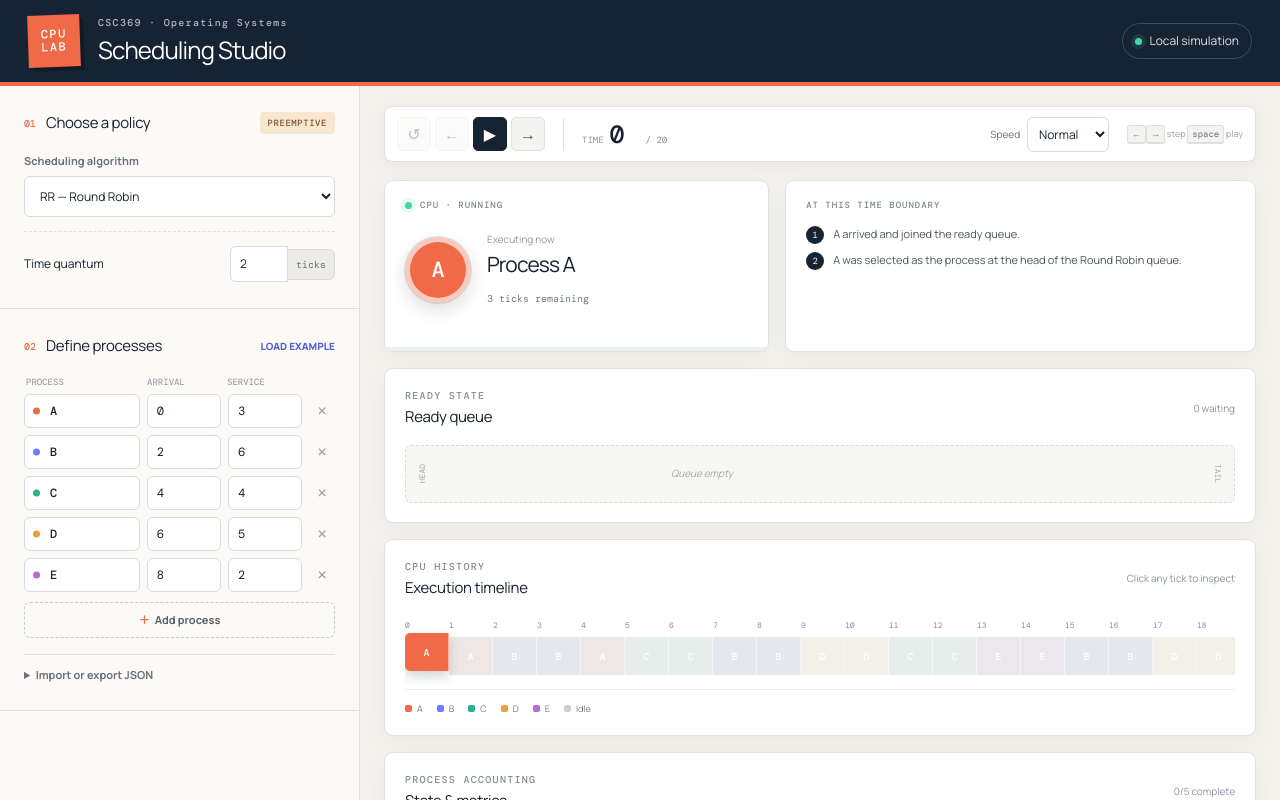
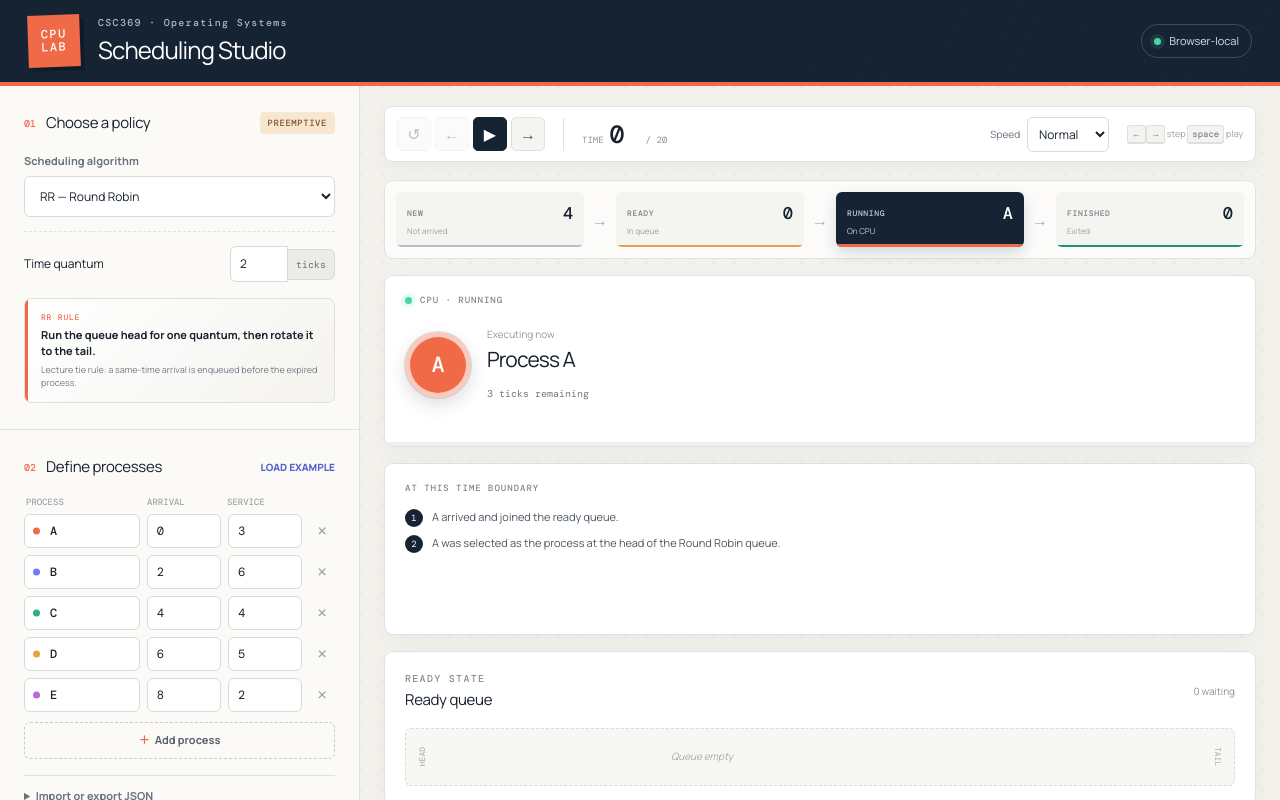
Before and after one commit to anshag01/csc369-scheduling-studio, a Next.js app: page / in a window 1280 px wide. Shown: the top 800 px of the page. Built offline with nearby package versions, Linux system fonts and the light colour scheme.

Commit message:
Refine scheduling studio visuals and verification

```diff
--- a/app/SchedulingLab.tsx
+++ b/app/SchedulingLab.tsx
@@ -18,6 +18,29 @@ const algorithms: Record<Algorithm, { name: string; short: string; preemptive: b
   stcf: { name: "Shortest Time to Completion First", short: "STCF", preemptive: true },
   rr: { name: "Round Robin", short: "RR", preemptive: true },
   mlfq: { name: "Multilevel Feedback Queue", short: "MLFQ", preemptive: true },
+};
+
+const algorithmGuidance: Record<Algorithm, { rule: string; detail: string }> = {
+  fcfs: {
+    rule: "Run the head of the FIFO queue until it finishes.",
+    detail: "A running process is never displaced by a later arrival.",
+  },
+  sjf: {
+    rule: "When the CPU is free, choose the shortest ready job.",
+    detail: "This version is non-preemptive and uses the original service time.",
+  },
+  stcf: {
+    rule: "Keep the process with the shortest remaining time on the CPU.",
+    detail: "A strictly shorter arrival preempts the running process.",
+  },
+  rr: {
+    rule: "Run the queue head for one quantum, then rotate it to the tail.",
+    detail: "Lecture tie rule: a same-time arrival is enqueued before the expired process.",
+  },
+  mlfq: {
+    rule: "Always run the highest-priority non-empty queue.",
+    detail: "An unfinished process that uses its full quantum moves down one level.",
+  },
 };
 
 function wholeNumber(value: string, minimum: number) {
@@ -96,13 +119,18 @@ export default function SchedulingLab() {
 
   const runningProcess = snapshot?.running ? processById.get(snapshot.running) : null;
   const completedCount = snapshot?.processes.filter((process) => process.state === "finished").length ?? 0;
+  const newCount = snapshot?.processes.filter((process) => process.state === "new").length ?? 0;
+  const readyCount = snapshot?.processes.filter((process) => process.state === "ready").length ?? 0;
 
   return (
     <main className="app-shell">
       <header className="topbar">
         <div className="brand-mark" aria-hidden="true"><span>CPU</span><span>LAB</span></div>
         <div className="brand-copy"><p className="eyebrow">CSC369 · Operating Systems</p><h1>Scheduling Studio</h1></div>
-        <div className="local-badge"><span className="status-dot" />Local simulation</div>
+        <div className="scope-badges">
+          <span>1 CPU</span><span>Discrete time</span>
+          <div className="local-badge"><span className="status-dot" />Browser-local</div>
+        </div>
       </header>
 
       <div className="workspace">
@@ -118,6 +146,11 @@ export default function SchedulingLab() {
             </select>
             {algorithm === "rr" && <div className="inline-setting"><label htmlFor="quantum">Time quantum</label><div className="number-with-unit"><input id="quantum" type="number" min="1" value={quantum} onChange={(event) => setQuantum(wholeNumber(event.target.value, 1))} /><span>ticks</span></div></div>}
             {algorithm === "mlfq" && <div className="mlfq-settings"><p className="field-label">Quantum per priority queue</p>{mlfqQuanta.map((value, index) => <label key={index}>Q{index}<input type="number" min="1" value={value} onChange={(event) => setMlfqQuanta((current) => current.map((item, itemIndex) => itemIndex === index ? wholeNumber(event.target.value, 1) : item))} /><span>ticks</span></label>)}</div>}
+            <div className="policy-note">
+              <span>{algorithms[algorithm].short} rule</span>
+              <strong>{algorithmGuidance[algorithm].rule}</strong>
+              <p>{algorithmGuidance[algorithm].detail}</p>
+            </div>
           </section>
 
           <section className="panel-section process-section">
@@ -143,24 +176,33 @@ export default function SchedulingLab() {
               <button className="play-button" onClick={() => { if (step >= lastStep) setStep(0); setPlaying((current) => !current); }} disabled={!snapshot} aria-label={playing ? "Pause simulation" : "Play simulation"}>{playing ? "Ⅱ" : "▶"}</button>
               <button onClick={() => setStep((current) => Math.min(lastStep, current + 1))} disabled={!snapshot || step === lastStep} aria-label="Next time step">→</button>
             </div>
-            <div className="time-readout"><span>TIME</span><strong>{snapshot?.time ?? "—"}</strong><span>/ {lastStep}</span></div>
+            <div className="time-readout"><span>TIME</span><strong data-testid="time-value">{snapshot?.time ?? "—"}</strong><span>/ {lastStep}</span></div>
             <label className="speed-control">Speed<select value={speed} onChange={(event) => setSpeed(Number(event.target.value))}><option value="1400">Slow</option><option value="800">Normal</option><option value="400">Fast</option></select></label>
             <div className="keyboard-hint"><kbd>←</kbd><kbd>→</kbd> step <kbd>space</kbd> play</div>
           </div>
 
           {!snapshot ? <div className="empty-state"><span>!</span><h2>Check the scenario</h2><p>{validationError}</p></div> : <>
+            <section className="state-flow" aria-label="Process lifecycle summary" data-testid="state-flow">
+              <div className="flow-node"><span>NEW</span><strong>{newCount}</strong><small>Not arrived</small></div>
+              <i aria-hidden="true">→</i>
+              <div className="flow-node ready-node"><span>READY</span><strong>{readyCount}</strong><small>In queue</small></div>
+              <i aria-hidden="true">→</i>
+              <div className={`flow-node running-node ${snapshot.running ? "active" : ""}`}><span>RUNNING</span><strong>{snapshot.running ?? "—"}</strong><small>On CPU</small></div>
+              <i aria-hidden="true">→</i>
+              <div className="flow-node finished-node"><span>FINISHED</span><strong>{completedCount}</strong><small>Exited</small></div>
+            </section>
             <div className="status-grid">
               <article className="cpu-card"><div className="card-label"><span className="live-dot" />CPU · RUNNING</div>
                 {runningProcess ? <div className="running-content"><div className="process-orb" style={{ background: runningProcess.color }}>{runningProcess.id}</div><div><p>Executing now</p><h2>Process {runningProcess.id}</h2><span>{snapshot.runningRemaining} tick{snapshot.runningRemaining === 1 ? "" : "s"} remaining{algorithm === "mlfq" ? ` · Q${snapshot.runningQueueLevel}` : ""}</span></div></div> : <div className="idle-content"><div className="process-orb idle">—</div><div><p>Nothing dispatched</p><h2>CPU idle</h2><span>Waiting for work</span></div></div>}
                 <div className="cpu-progress"><span style={{ width: runningProcess ? `${((runningProcess.serviceTime - (snapshot.runningRemaining ?? 0)) / runningProcess.serviceTime) * 100}%` : "0%", background: runningProcess?.color }} /></div>
               </article>
-              <article className="event-card"><div className="card-label">AT THIS TIME BOUNDARY</div><div className="event-list">{snapshot.events.length ? snapshot.events.map((event, index) => <p key={index}><span>{index + 1}</span>{event}</p>) : <p className="muted-event">No scheduling decision was needed.</p>}</div></article>
+              <article className="event-card"><div className="card-label">AT THIS TIME BOUNDARY</div><div className="event-list" data-testid="event-list">{snapshot.events.length ? snapshot.events.map((event, index) => <p key={index}><span>{index + 1}</span>{event}</p>) : <p className="muted-event">No scheduling decision was needed.</p>}</div></article>
             </div>
 
             <section className="queue-section card-surface"><div className="card-title-row"><div><p className="eyebrow">READY STATE</p><h2>{algorithm === "mlfq" ? "Priority queues" : "Ready queue"}</h2></div><span>{snapshot.readyQueues.flat().length} waiting</span></div>
               <div className={algorithm === "mlfq" ? "multi-queues" : "single-queue"}>{snapshot.readyQueues.map((queue, queueIndex) => <div className="queue-row" key={queueIndex}>
                 {algorithm === "mlfq" && <div className="queue-label"><strong>Q{queueIndex}</strong><span>{queueIndex === 0 ? "Highest" : queueIndex === snapshot.readyQueues.length - 1 ? "Lowest" : "Medium"} priority · q={mlfqQuanta[queueIndex]}</span></div>}
-                <div className="queue-track"><span className="queue-head">HEAD</span>{queue.length === 0 ? <span className="empty-queue">Queue empty</span> : queue.map((id, index) => { const process = processById.get(id)!; return <div className="queue-chip" key={`${id}-${index}`} style={{ "--process-color": process.color } as React.CSSProperties}><strong>{id}</strong><span>{snapshot.processes.find((item) => item.id === id)?.remainingTime} left</span></div>; })}<span className="queue-tail">TAIL</span></div>
+                <div className="queue-track" data-testid={`ready-queue-${queueIndex}`}><span className="queue-head">HEAD</span>{queue.length === 0 ? <span className="empty-queue">Queue empty</span> : queue.map((id, index) => { const process = processById.get(id)!; return <div className="queue-chip" key={`${id}-${index}`} style={{ "--process-color": process.color } as React.CSSProperties}><strong>{id}</strong><span>{snapshot.processes.find((item) => item.id === id)?.remainingTime} left</span></div>; })}<span className="queue-tail">TAIL</span></div>
               </div>)}</div>
             </section>
 
--- a/app/globals.css
+++ b/app/globals.css
@@ -19,13 +19,16 @@ button, select { cursor: pointer; }
 button:focus-visible, input:focus-visible, select:focus-visible, textarea:focus-visible, summary:focus-visible { outline: 3px solid rgba(111, 123, 247, .28); outline-offset: 2px; }
 
 .app-shell { min-height: 100vh; }
-.topbar { min-height: 86px; display: flex; align-items: center; gap: 18px; padding: 14px 28px; color: #fff; background: var(--navy); border-bottom: 4px solid var(--orange); }
+.topbar { position: relative; min-height: 86px; display: flex; align-items: center; gap: 18px; padding: 14px 28px; overflow: hidden; color: #fff; background: var(--navy); border-bottom: 4px solid var(--orange); }
+.topbar::after { content: ""; position: absolute; inset: 0 0 0 auto; width: 42%; pointer-events: none; opacity: .22; background: repeating-linear-gradient(115deg, transparent 0 22px, rgba(255,255,255,.055) 22px 23px); }
 .brand-mark { width: 52px; height: 52px; display: grid; place-content: center; background: var(--orange); font-family: var(--font-dm-mono), monospace; font-size: 12px; line-height: 1.05; font-weight: 500; letter-spacing: .12em; text-align: center; transform: rotate(-2deg); box-shadow: 4px 4px 0 rgba(0,0,0,.22); }
 .brand-mark span { display: block; }
 .brand-copy h1 { margin: 2px 0 0; font-size: 24px; letter-spacing: -.035em; }
 .eyebrow { margin: 0; font-family: var(--font-dm-mono), monospace; font-size: 10px; font-weight: 500; letter-spacing: .13em; color: #858d96; }
 .topbar .eyebrow { color: #aeb8c2; }
-.local-badge { margin-left: auto; display: flex; align-items: center; gap: 8px; padding: 8px 12px; border: 1px solid rgba(255,255,255,.18); border-radius: 999px; color: #dce3e8; font-size: 12px; }
+.scope-badges { position: relative; z-index: 1; margin-left: auto; display: flex; align-items: center; gap: 8px; }
+.scope-badges > span { padding: 7px 10px; color: #aeb9c4; border: 1px solid rgba(255,255,255,.12); border-radius: 999px; font: 9px var(--font-dm-mono), monospace; text-transform: uppercase; letter-spacing: .05em; }
+.local-badge { display: flex; align-items: center; gap: 8px; padding: 8px 12px; border: 1px solid rgba(255,255,255,.18); border-radius: 999px; color: #dce3e8; font-size: 11px; }
 .status-dot, .live-dot { width: 7px; height: 7px; display: inline-block; border-radius: 50%; background: #48d5a5; box-shadow: 0 0 0 4px rgba(72,213,165,.12); }
 
 .workspace { display: grid; grid-template-columns: 360px minmax(0, 1fr); min-height: calc(100vh - 130px); }
@@ -49,6 +52,11 @@ input { min-width: 0; padding: 8px 9px; }
 .mlfq-settings { margin-top: 14px; padding-top: 14px; border-top: 1px dashed var(--line); }
 .mlfq-settings label { display: grid; grid-template-columns: 28px 1fr 36px; align-items: center; gap: 7px; margin-top: 7px; color: var(--muted); font: 11px var(--font-dm-mono), monospace; }
 .mlfq-settings input { width: 100%; padding: 6px 8px; }
+.policy-note { position: relative; margin-top: 16px; padding: 13px 14px 13px 16px; overflow: hidden; background: linear-gradient(135deg, #fff 0%, #f4f3ef 100%); border: 1px solid #e0e1dd; border-radius: 7px; }
+.policy-note::before { content: ""; position: absolute; inset: 0 auto 0 0; width: 3px; background: var(--orange); }
+.policy-note > span { display: block; margin-bottom: 5px; color: var(--orange); font: 500 8px var(--font-dm-mono), monospace; text-transform: uppercase; letter-spacing: .1em; }
+.policy-note strong { display: block; font-size: 11px; line-height: 1.45; }
+.policy-note p { margin: 4px 0 0; color: #727b84; font-size: 9px; line-height: 1.45; }
 .text-button { padding: 0; color: #5361cd; background: transparent; border: 0; font-size: 10px; font-weight: 800; text-transform: uppercase; }
 
 .process-table-head, .process-row { display: grid; grid-template-columns: minmax(80px, 1.25fr) .8fr .8fr 26px; gap: 7px; align-items: center; }
@@ -70,7 +78,7 @@ input { min-width: 0; padding: 8px 9px; }
 .json-actions button { flex: 1; padding: 7px; color: #4f5b66; background: #fff; border: 1px solid var(--line); border-radius: 5px; font-size: 10px; }
 .json-panel > p { margin: 7px 0 0; color: var(--green); font-size: 10px; }
 
-.simulation-panel { min-width: 0; padding: 20px 24px 34px; overflow: hidden; }
+.simulation-panel { min-width: 0; padding: 20px 24px 34px; overflow: hidden; background-image: radial-gradient(circle at 1px 1px, rgba(23,33,45,.045) 1px, transparent 0); background-size: 22px 22px; }
 .control-strip { display: flex; align-items: center; gap: 18px; min-height: 56px; margin-bottom: 18px; padding: 8px 12px; background: #fff; border: 1px solid var(--line); border-radius: 8px; box-shadow: 0 5px 20px rgba(24,32,41,.04); }
 .playback-controls { display: flex; gap: 4px; }
 .playback-controls button { width: 34px; height: 34px; padding: 0; color: #46515d; background: #f4f4f1; border: 1px solid #e1e2df; border-radius: 5px; }
@@ -83,6 +91,20 @@ input { min-width: 0; padding: 8px 9px; }
 .speed-control select { width: 82px; padding: 7px; }
 .keyboard-hint { color: #9aa1a8; font-size: 9px; }
 kbd { padding: 2px 4px; color: #666f78; background: #f3f3f0; border: 1px solid #dfe0de; border-bottom-width: 2px; border-radius: 3px; font: 9px var(--font-dm-mono), monospace; }
+
+.state-flow { display: grid; grid-template-columns: minmax(100px, 1fr) 18px minmax(100px, 1fr) 18px minmax(100px, 1fr) 18px minmax(100px, 1fr); align-items: center; gap: 7px; margin-bottom: 16px; padding: 11px; background: rgba(255,255,255,.72); border: 1px solid var(--line); border-radius: 9px; backdrop-filter: blur(8px); }
+.state-flow > i { color: #a6adb3; font-style: normal; text-align: center; }
+.flow-node { position: relative; min-height: 55px; display: grid; grid-template-columns: 1fr auto; align-items: center; padding: 9px 11px; overflow: hidden; background: #f4f4f1; border-radius: 6px; }
+.flow-node::after { content: ""; position: absolute; inset: auto 0 0; height: 2px; background: #b8bec4; }
+.flow-node > span { color: #777f87; font: 500 8px var(--font-dm-mono), monospace; letter-spacing: .08em; }
+.flow-node > strong { font: 500 17px var(--font-dm-mono), monospace; }
+.flow-node > small { grid-column: 1 / -1; color: #9aa1a7; font-size: 8px; }
+.flow-node.ready-node::after { background: #e6a23c; }
+.flow-node.running-node::after { background: #bcc1c6; }
+.flow-node.running-node.active { color: #fff; background: var(--navy); box-shadow: 0 6px 14px rgba(21,35,50,.16); }
+.flow-node.running-node.active > span, .flow-node.running-node.active > small { color: #c5cfd8; }
+.flow-node.running-node.active::after { height: 3px; background: var(--orange); }
+.flow-node.finished-node::after { background: var(--green); }
 
 .status-grid { display: grid; grid-template-columns: minmax(300px, .9fr) minmax(360px, 1.1fr); gap: 16px; }
 .cpu-card, .event-card, .card-surface { background: #fff; border: 1px solid var(--line); border-radius: 9px; box-shadow: 0 6px 22px rgba(24,32,41,.035); }
@@ -152,10 +174,15 @@ td:first-child i { margin-right: 7px; }
 .empty-state p { margin: 0; color: var(--muted); font-size: 12px; }
 footer { display: flex; justify-content: space-between; gap: 16px; padding: 13px 28px; color: #7c858d; background: #e9e7e1; border-top: 1px solid #dadbd8; font: 9px var(--font-dm-mono), monospace; }
 
+@media (max-width: 1280px) {
+  .status-grid { grid-template-columns: 1fr; }
+  .scope-badges > span { display: none; }
+}
 @media (max-width: 980px) {
   .workspace { grid-template-columns: 310px minmax(0, 1fr); }
-  .status-grid { grid-template-columns: 1fr; }
   .keyboard-hint { display: none; }
+  .state-flow { grid-template-columns: repeat(2, minmax(0, 1fr)); }
+  .state-flow > i { display: none; }
 }
 @media (max-width: 760px) {
   .topbar { padding: 12px 16px; }
@@ -167,6 +194,9 @@ footer { display: flex; justify-content: space-between; gap: 16px; padding: 13px
   .speed-control { display: none; }
   .time-readout { margin-left: auto; }
   .status-grid { grid-template-columns: 1fr; }
+  .state-flow { grid-template-columns: repeat(2, minmax(0, 1fr)); gap: 5px; }
+  .state-flow > i { display: none; }
+  .flow-node { min-width: 0; }
   .queue-row { grid-template-columns: 90px minmax(0, 1fr); }
   footer { flex-direction: column; }
 }
```
Also changed, not shown: app/layout.tsx (+12 -0 lines), public/og.png (added), 1 other file (tests, documents, lock files or other folders).
